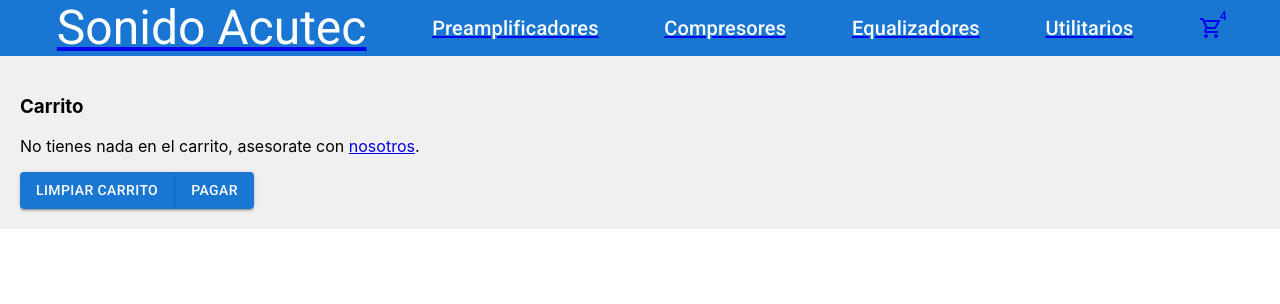
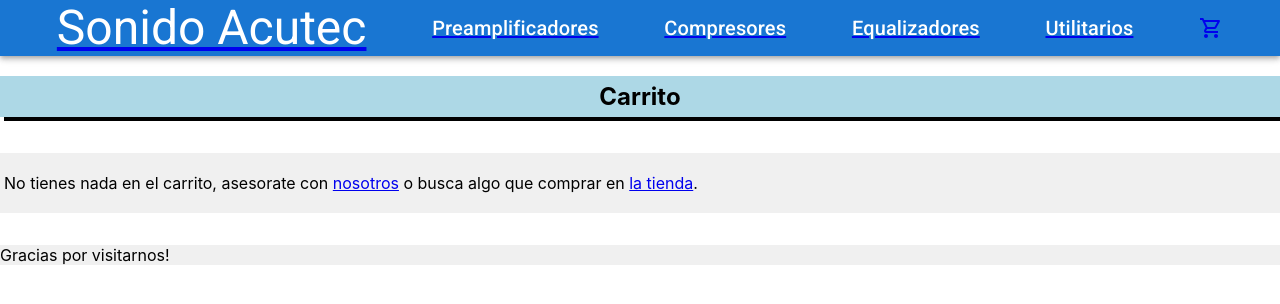
Before and after one commit to pabloandura/entregaClase6, a React (Create React App) app: page /cart in a window 1280 px wide. Shown: the top 304 px of the page. Built offline with nearby package versions, Linux system fonts and the light colour scheme.

Commit message:
cartView

```diff
--- a/src/components/CartContainer.css
+++ b/src/components/CartContainer.css
@@ -3,8 +3,8 @@
     padding: 20px;
 }
 
-.botonesCartContainer {
-    display: block;
-    margin-left: auto;
-    margin-right: 0;
+.mensajes {
+    background: rgb(240, 240, 240);
+    padding: 20px;
+    width: 100%;
 }
--- a/src/components/CartContainer.js
+++ b/src/components/CartContainer.js
@@ -1,7 +1,7 @@
 import { useContext } from "react";
 import { CartContext } from "./CartContext";
 import { Link } from "react-router-dom";
-import {Button, ButtonGroup} from '@mui/material'
+import {Button, Grid} from '@mui/material'
 import CartItem from './CartItem'
 import './CartContainer.css'
 
@@ -15,10 +15,12 @@ const CartContainer = () => {
 
     return (
         <>
-            <div className="contenedor">
-                <h3>
+            <Grid container spacing={2}>
+            <Grid item xs={12} sx={{'textAlign':'center'}}>
+                <h2>
                     Carrito
-                </h3>
+                </h2>
+            </Grid>
 
                 {
                     cartItems.cartList.length > 0
@@ -30,15 +32,32 @@ const CartContainer = () => {
                             cant={item.sales}
                             removeItem={cartItems.removeItem}
                             idRem={item.key}
+                            cost={item.cost}
+                            id={item.id}
                         />
                         )
-                        : <p>No tienes nada en el carrito, asesorate con <Link to='/contacto'>nosotros</Link>.</p>
+                        : <p className={'mensajes'}>No tienes nada en el carrito, asesorate con <Link to='/contacto'>nosotros</Link> o busca algo que comprar
+                        en <Link to={'/'}>la tienda</Link>.</p>
                 }
-                <ButtonGroup className="botonesCartContainer" variant="contained" aria-label="outlined primary button group">
-                    <Button onClick={cartItems.clear}>Limpiar Carrito</Button>
-                    <Button onClick={pago}>Pagar</Button>
-                </ButtonGroup>
-            </div>
+            </Grid>
+            {
+                cartItems.cartList.length > 0
+                    ?
+                    <Grid container spacing={10}>
+                        <Grid item  display='flex' justifyContent="flex-end" xs={6}>
+                            <Button variant="outlined" onClick={cartItems.clear}>Limpiar Carrito</Button>
+                        </Grid>
+                        <Grid item xs={3}>
+                            <i>Total a pagar: </i> U$S {
+                                cartItems.calcSubTotal().reduce((previous,current) => previous + current)
+                            }
+                        </Grid>
+                        <Grid item xs={3}>
+                            <Button variant="outlined" color='success' onClick={pago}>Terminar mi compra</Button>
+                        </Grid>
+                    </Grid>
+                    : <p style={{backgroundColor:'rgb(240, 240, 240)'}}>Gracias por visitarnos!</p>
+            }
         </>
 
     )
--- a/src/components/CartContext.jsx
+++ b/src/components/CartContext.jsx
@@ -24,10 +24,33 @@ const CartContextProvider = ({ children }) => {
         setCartList([...cartList, item]);
     }
 
+    const calcTotalPerItem = (id) => {
+        let index = cartList.map(item => item.id).indexOf(id);
+        return cartList[index].cost * cartList[index].sales
+    }
+
+    const calcSubTotal = () => {
+        let totalPerItem = cartList.map(item => calcTotalPerItem(item.id));
+        return totalPerItem;
+    }
+
+    const calcItemsQty = () => {
+        let qtys = cartList.map(item => item.sales);
+                return qtys.reduce(((previousValue, currentValue) => previousValue + currentValue),0);
+    }
 
 
     return (
-        <CartContext.Provider value={{ cartList, addToCart, removeItem, isInCart, clear }}> {/* Cualquiera de estos children tendra acceso a 'value'*/}
+        <CartContext.Provider value={{
+            cartList,
+            addToCart,
+            removeItem,
+            isInCart,
+            clear,
+            calcTotalPerItem,
+            calcSubTotal,
+            calcItemsQty
+            }}> {/* Cualquiera de estos children tendra acceso a 'value'*/}
             {children}
         </CartContext.Provider>
     )
--- a/src/components/CartItem.js
+++ b/src/components/CartItem.js
@@ -1,21 +1,28 @@
-import { Button } from '@mui/material';
+import { Button, Grid, Typography } from '@mui/material';
+import { useContext } from 'react';
+import { CartContext } from './CartContext';
 import './CartItem.css';
 
 const CartItem = (props) => {
+    const cartItems = useContext(CartContext);
     return(
-        <div className='container'>
-            <img
-                className='imgItem'
-                alt={props.name}
-                src={props.img}
-            />
-            <div className='info'>
+        <>
+            <Grid item xs={4} className='container'>
+                <img
+                    className='imgItem'
+                    alt={props.name}
+                    src={props.img}
+                />
+            </Grid>
+
+            <Grid item xs={8} className='info'>
                 <h1>{props.name}</h1>
                 <h3 className='cant'>Cantidad: {props.cant}</h3>
-                    <Button onClick={() => props.removeItem(props.idRem)}>Remove Item</Button>
-            </div>
-        </div>
-
+                &emsp;
+                <Button onClick={() => props.removeItem(props.idRem)}>Quitar Producto</Button>
+                <Typography>Unidad: U$S {props.cost} | Subtotal: U$S {cartItems.calcTotalPerItem(props.id)}</Typography>
+            </Grid>
+        </>
         )
 }
 
--- a/src/components/CartWidget.js
+++ b/src/components/CartWidget.js
@@ -1,11 +1,16 @@
 import { Badge } from '@mui/material';
 import { ShoppingCartOutlined } from '@mui/icons-material/';
 import { Link } from 'react-router-dom';
+import { useContext } from 'react';
+import {CartContext} from './CartContext'
 
 const CartWidget = () => {
+    const cartItems = useContext(CartContext);
+    const qty = cartItems.calcItemsQty()
+    console.log(cartItems.qty)
     return (
     <Link to='/cart'>
-        <Badge badgeContent={4}>
+        <Badge badgeContent={qty}>
             <ShoppingCartOutlined/>
         </Badge>
     </Link>
```
Also changed, not shown: src/usefuls/products.js (+9 -9 lines), 1 other file (tests, documents, lock files or other folders).
